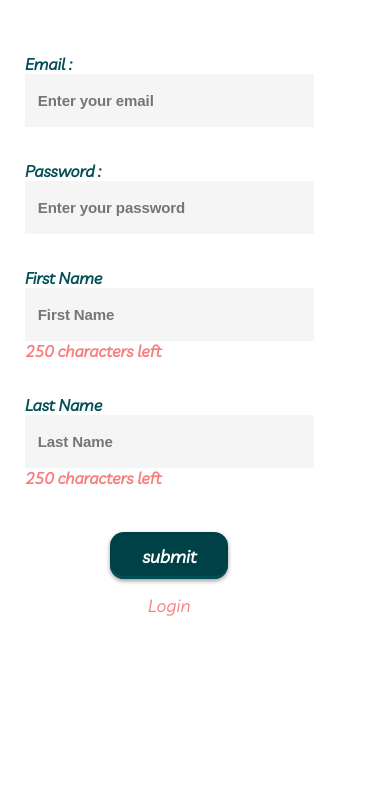
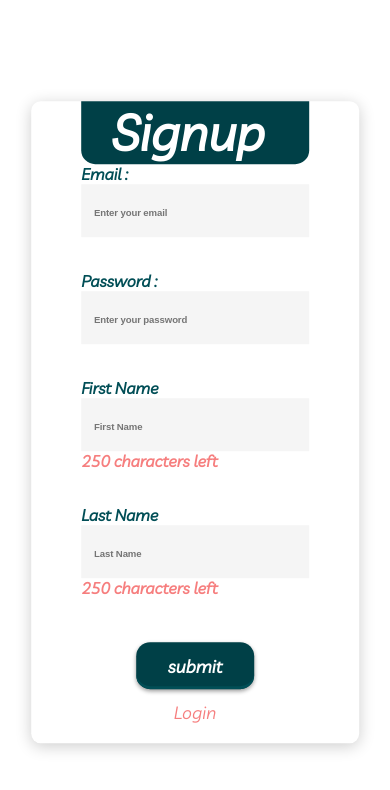
Before and after one commit to Gloria-Abedi-Gyemfa/address-book-system, a React (Create React App) app: page /signup in a window 390 px wide. Shown: the top 790 px of the page. Built offline with nearby package versions, Linux system fonts and the light colour scheme.

Commit message:
worked on the card component

```diff
--- a/src/App.css
+++ b/src/App.css
@@ -26,7 +26,7 @@ h3,
 .heading {
   color: var(--dark-blue);
   font-weight: 700;
-  font-size: 64px;
+  font-size: 50px;
 }
 h4,
 p {
@@ -35,11 +35,8 @@ p {
 }
 form {
   width: max-content;
-  /* background-color: var(white); */
   display: flex;
   flex-direction: column;
-  /* padding: 20px 50px; */
-
 }
 .card{
   position: absolute;
@@ -48,18 +45,21 @@ form {
   transform: translate(-50%, -50%);
   border-radius: 0.6rem;
   box-shadow: 0px 3px 16px 0px rgba(0, 0, 0, 0.2);
+  padding: 0 50px 20px 50px;
 }
-/* .form-center {
-  margin-left: 20px;
-} */
+
 label {
   font-weight: 700;
   margin-right: 0.6rem;
   color: var(--dark-blue);
 }
 .heading {
-  color: var(--dark-green);
+  color: var(--white);
   margin: auto;
+  background-color: #004047;
+  padding: 0 30px;
+  border-bottom-left-radius: 14px;
+  border-bottom-right-radius: 14px;
 }
 h2 {
   margin: auto;
@@ -73,10 +73,14 @@ input {
   height: 37px;
   background-color: whitesmoke;
   border: none;
+  color: var(--dark-green);
 }
 input:focus {
-  border: 1px solid white;
+  border: 1px solid var(--dark-green);
   outline: none;
+}
+input::placeholder{
+  font-size: 0.6rem;
 }
 .input-container,
 .text-input {
@@ -179,18 +183,3 @@ textarea {
     transform: rotate(360deg);
   }
 }
-@media (max-width: 640px) {
-  form {
-    width: 70%;
-  }
-}
-
-@media (max-width: 600px) {
-  form {
-    width: 74%;
-    padding: 20px 25px;
-  }
-  .form-center {
-    margin-left: 0px;
-  }
-}
--- a/src/components/Card.js
+++ b/src/components/Card.js
@@ -1,12 +1,13 @@
 import React from 'react'
-import Login from './login/Login'
-import Signup from './signup/Signup'
 
-const Card = ({title}) => {
+const Card = props => {
   return (
-    <div className='card'>
-       <h1 className="heading">Signup</h1>
-    </div>
+    <>
+      <div className="card">
+        <h1 className="heading">{props.title}</h1>
+        <section>{props.children}</section>
+      </div>
+    </>
   )
 }
 
--- a/src/components/button/Button.js
+++ b/src/components/button/Button.js
@@ -6,7 +6,7 @@ const Button = () => {
     setLoader(true)
     setTimeout(() => {
       setLoader(false)
-    }, 3000)
+    }, 3500)
   }
   return (
     <>
--- a/src/components/dashboard.js
+++ b/src/components/dashboard.js
@@ -4,7 +4,7 @@ import TextInput from './input/TextInput'
 const Dashboard = () => {
   return (
     <div>
-      <TextInput/>
+      Welcome to the dashboard
     </div>
   )
 }
--- a/src/components/input/EmailInput.js
+++ b/src/components/input/EmailInput.js
@@ -2,16 +2,19 @@ import React from 'react'
 
 const EmailInput = ({ email, setEmail }) => {
   return (
-    <div className="input-container">
+    <>
       <label>Email :</label>
+      <div>
         <input
           name="email"
           type="email"
           placeholder="Enter your email"
           value={email}
           onChange={e => setEmail(e.target.value)}
+          required
         />
       </div>
+    </>
   )
 }
 
--- a/src/components/input/PasswordInput.js
+++ b/src/components/input/PasswordInput.js
@@ -10,6 +10,7 @@ const PasswordInput = ({ password, setPassword }) => {
         placeholder="Enter your password"
         value={password}
         onChange={e => setPassword(e.target.value)}
+        required
       />
     </div>
   )
--- a/src/components/login/Login.js
+++ b/src/components/login/Login.js
@@ -5,12 +5,14 @@ import EmailInput from '../input/EmailInput'
 import PasswordInput from '../input/PasswordInput'
 import Alert from '../feature/Alert'
 import Api from '../services/api'
+import Card from '../Card'
 
 const Login = () => {
   const [email, setEmail] = useState('')
   const [password, setPassword] = useState('')
   const [alert, setAlert] = useState({ show: false, message: '', type: '' })
   const navigate = useNavigate()
+  const title = 'Login'
 
 
   const handleSubmit = async e => {
@@ -45,6 +47,7 @@ const Login = () => {
   return (
     <>
       {alert.show && <Alert message={alert.message} type={alert.type} />}
+      <Card title={title}>
       <form onSubmit={handleSubmit}>
           <EmailInput email={email} setEmail={setEmail} />
           <PasswordInput password={password} setPassword={setPassword} />
@@ -53,6 +56,7 @@ const Login = () => {
           <Link to="/signup">Signup</Link>
         </div>
       </form>
+      </Card>
     </>
   )
 }
--- a/src/components/signup/Signup.js
+++ b/src/components/signup/Signup.js
@@ -6,12 +6,14 @@ import Button from '../button/Button'
 import EmailInput from '../input/EmailInput'
 import PasswordInput from '../input/PasswordInput'
 import TextInput from '../input/TextInput'
+import Card from '../Card'
 
 const Signup = () => {
   const [email, setEmail] = useState('')
   const [password, setPassword] = useState('')
   const [firstName, setFirstName] = useState('')
   const [lastName, setLastName] = useState('')
+  const title = 'Signup'
 
   const [alert, setAlert] = useState({
     show: false,
@@ -66,7 +68,7 @@ const Signup = () => {
   return (
     <>
       {alert.show && <Alert type={alert.type} message={alert.message} />}
-
+      <Card title={title}>
       <form onSubmit={handleSubmit}>
           <EmailInput email={email} setEmail={setEmail} />
           <PasswordInput password={password} setPassword={setPassword} />
@@ -76,8 +78,8 @@ const Signup = () => {
           <div className="alt">
             <Link to="/">Login</Link>
           </div>
-
       </form>
+      </Card>
     </>
   )
 }
```
Also changed, not shown: src/components/pages/SignupPage.js (added, +9 -0 lines), src/components/services/authLayout.js (added, +9 -0 lines), src/components/pages/LoginPage.js (added), 1 other file (tests, documents, lock files or other folders). Lines whose indentation alone changed are shown as unchanged.
